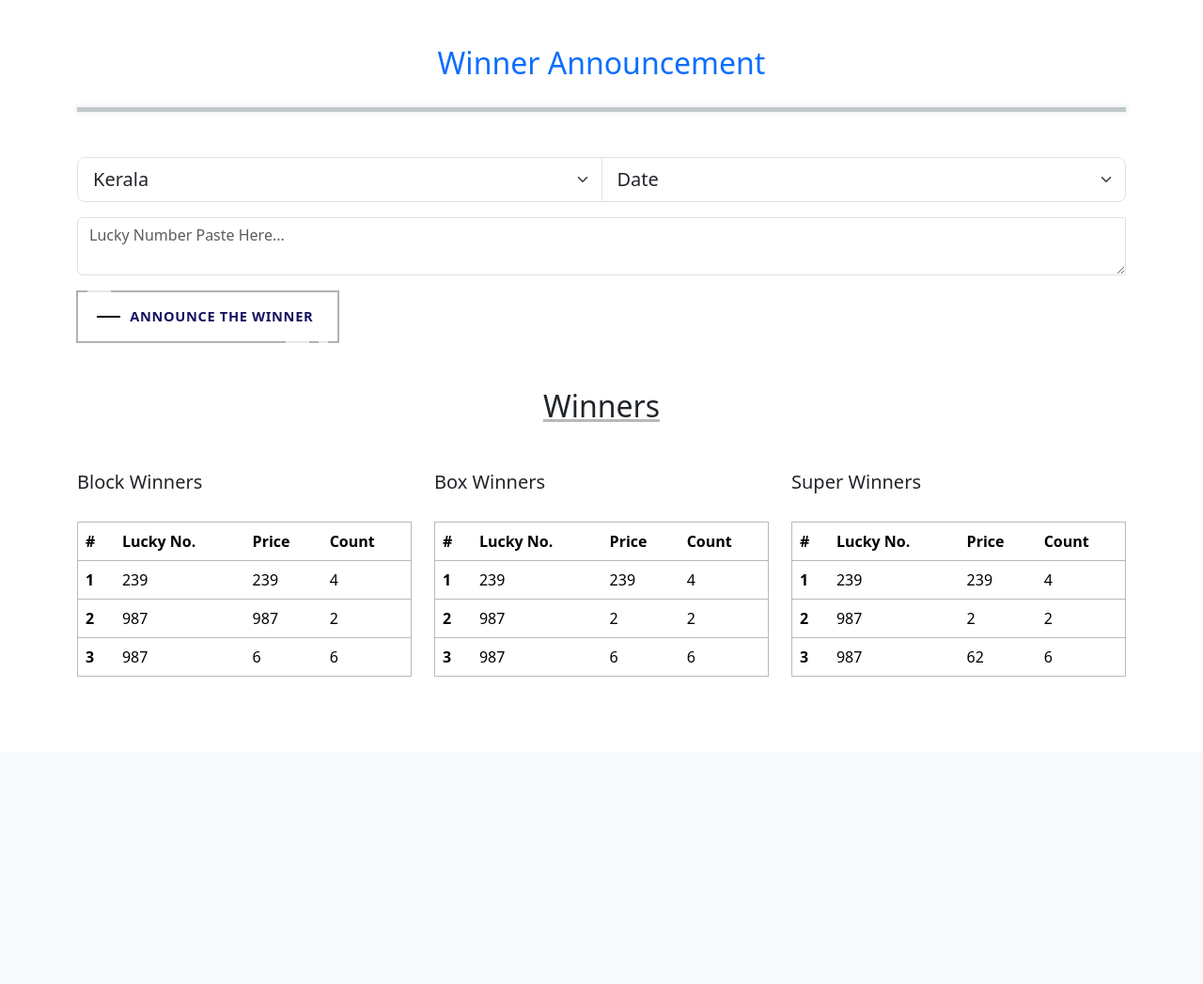
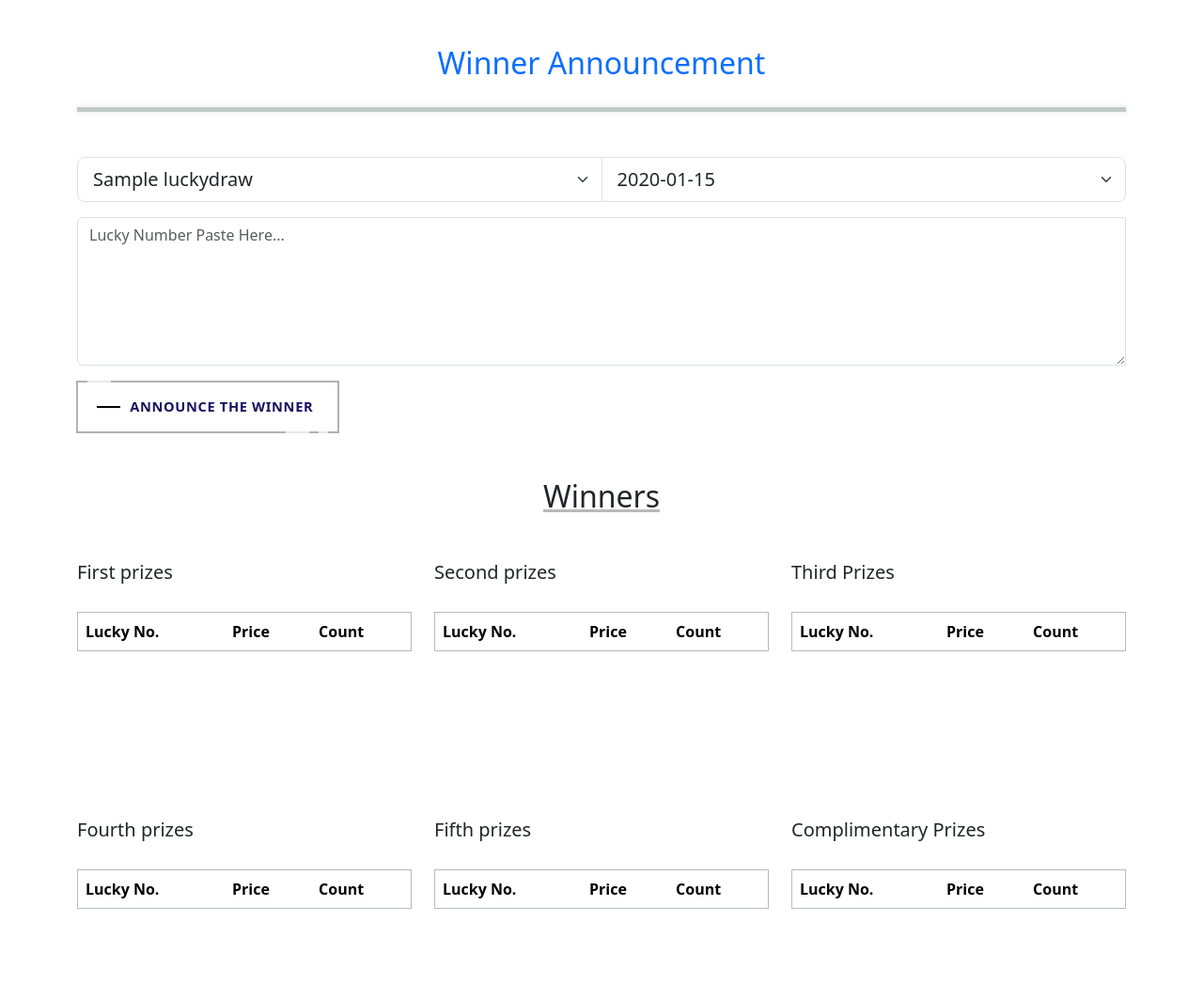
Before and after one commit to Rashicom/LuckyDraw, a Django app: page /luckydraw/draw/ in a window 1280 px wide. Shown: the part 62-1109 px from the top of the page at 94% size. Before the commit the page ends 782 px from the top, so only its background shows below. Run offline with Django 4.2, Linux system fonts and the light colour scheme; tables that the repository leaves empty hold one stand-in row (values such as "Sample post"); lists and menus that the app fills with data are empty.

Commit message:
drow and listing completed

```diff
--- a/luckydraw/views.py
+++ b/luckydraw/views.py
@@ -330,11 +330,13 @@ class AnnounceWinner(View):
         and return all winner informations
         accept: lucky_numbers, luckydrawtype_id, context_date
         """
-
+        print("ANNOUNCING WINNERES")
         # serialize and validate data
+        print(request.POST)
         form = self.form_class(request.POST)
         if not form.is_valid():
-            return render(request,self.templet,{"error":form.errors})
+            print("form not valied")
+            return render(request,self.templet,{"error":"Invalid Creadencials"})
 
         # extract validate data
         luckydrawtype_id = form.cleaned_data.get('luckydrawtype_id')
@@ -344,7 +346,7 @@ class AnnounceWinner(View):
         # CHECK 1 : context_date not grater than todays
         time_zone = pytz.timezone('Asia/Kolkata')
         today_date = datetime.now(time_zone).date()
-        context_date_obj = datetime.strptime(str(context_date), "%YYYY:%MM:%DD").date()
+        context_date_obj = datetime.strptime(str(context_date), "%Y-%m-%d").date()
 
         if context_date_obj > today_date:
             return render(request,self.templet,{"error":"Invalied date"})
@@ -359,11 +361,16 @@ class AnnounceWinner(View):
 
 
         # CHECK 3 : never allow the announcement if already announced befor
-        context_obj = LuckyDrawContext.objects.get(luckydrawtype_id = luckydraw_obj.luckydrawtype_id, context_date=context_date)
+        try:
+            context_obj = LuckyDrawContext.objects.get(luckydrawtype_id = luckydraw_obj.luckydrawtype_id, context_date=context_date)
+        except Exception as e:
+            return render(request,self.templet,{"error":"Context not found"})
+
 
         # if the winner is already announced
-        if context_obj.is_winner_announced == True:
-            return render(request,self.templet,{"error":"Already announced"})
+        # if context_obj.is_winner_announced == True:
+        #     print("already announced")
+        #     return render(request,self.templet,{"error":"Already announced"})
 
         # ALL TEST IS PASSESD
         context_winners = AnnounceWinners(luckydrawtype_id=luckydrawtype_id, context_date=context_date, lucky_numbers=lucky_numbers)
@@ -377,14 +384,19 @@ class AnnounceWinner(View):
         # get announced winners data
         coupen_filter = self.coupen_filter_class(luckydrawtype_id= luckydrawtype_id, context_date=context_date)
         data = coupen_filter.getcontext_and_validate()
+        print(data)
+        return render(request,self.templet,data)
 
-        return render(request,self.templet,data)
+
 
     def get(self, request, *args, **kwargs):
         """
         retunr winner announcement page
         """
-        return render(request,self.templet)
+        lucky_draw = LuckyDraw.objects.all()
+        contests = LuckyDrawContext.objects.values('context_date').distinct()
+
+        return render(request,self.templet,{"lucky_draw":lucky_draw, "contests":contests})
 
 
 
--- a/templates/lucky_draw.html
+++ b/templates/lucky_draw.html
@@ -166,17 +166,17 @@
         <!-- navbar -->
     <nav class="navbar navbar-expand-lg bg-body-tertiary">
         <div class="container-fluid">
-            <a class="navbar-brand text-light" href="index.html">HOME</a>
+            <a class="navbar-brand text-light" href="{% url "login" %}">HOME</a>
             <button class="navbar-toggler" type="button" data-bs-toggle="collapse" data-bs-target="#navbarSupportedContent" aria-controls="navbarSupportedContent" aria-expanded="false" aria-label="Toggle navigation">
             <span class="navbar-toggler-icon"></span>
             </button>
             <div class="collapse navbar-collapse" id="navbarSupportedContent">
             <ul class="navbar-nav mx-auto m-1">
                 <li class="nav-item">
-                    <a class="nav-link"  href="add.html">COUPON ADD</a>
+                    <a class="nav-link"  href="#">COUPON ADD</a>
                 </li>
                 <li class="nav-item">
-                    <a class="nav-link ms-4 text-light under_line"  href="draw.html">DRAW PORT</a>
+                    <a class="nav-link ms-4 text-light under_line"  href="#">DRAW PORT</a>
                 </li>
                 </ul>
             <div class="d-flex" role="search">
@@ -210,6 +210,8 @@
         <section class="text_Area">
             <div class="container mt-5">
                 <div class="row">
+                    <form action="" method="POST">
+                    {% csrf_token %}
                     <div class="col-md-12">
                         <!-- dropdown -->
                         <!-- <select class="form-select form-select-lg mb-3" aria-label="Large select example">
@@ -219,35 +221,43 @@
                             <option value="3">Dear 3</option>
                         </select> -->
                         <div class="input-group mb-3">
-                            <select class="form-select form-select-lg" id="inputGroupSelect02">
+
+                            <select class="form-select form-select-lg" name="luckydrawtype_id" id="inputGroupSelect02">
                               <!-- <option selected>Choose...</option> -->
-                              <option value="1">Kerala</option>
-                              <option value="2">Dear 1</option>
-                              <option value="3">Dear 2</option>
-                              <option value="4">Dear 3</option>
+                              {% for i in lucky_draw %}
+                              <option value={{i.luckydrawtype_id}}>{{i.luckydraw_name}}</option>
+                              {% endfor %}
                             </select>
-                            <select class="form-select form-select-lg" id="inputGroupSelect02">
-                              <option selected>Date</option>
+
+
+                            <select class="form-select form-select-lg" name="context_date" id="inputGroupSelect02">
+
                               <!-- <option value="1">Date</option> -->
-                              <option value="2">12/04/2023</option>
-                              <option value="3">19/04/2023</option>
-                              <option value="4">21/05/2023</option>
+                              {% for i in contests %}
+                                <option value="{{i.context_date|date:"Y-m-d"}}">{{i.context_date|date:"Y-m-d"}}</option>
+                              {% endfor %}
                             </select>
                             <!-- <input class="input-group-text" for=""></input> -->
                           </div>
 
                         <div class="input-group">
-                            <textarea class="form-control" placeholder="Lucky Number Paste Here..."></textarea>
+                            <textarea class="form-control" rows="6" name="lucky_numbers" placeholder="Lucky Number Paste Here..."></textarea>
+
                             <div class="input-group mt-3">
-                                <a class="fancy" href="#">
+                                <button class="fancy" type="submit">
                                     <span class="top-key"></span>
                                     <span class="text">Announce the winner</span>
                                     <span class="bottom-key-1"></span>
                                     <span class="bottom-key-2"></span>
-                                  </a>
+                                </button>
+
                             </div>
+                            {% if error %}
+                                <p>{{error}}</p>
+                            {% endif %}
                         </div>
                     </div>
+                    </form>
                 </div>
             </div>
         </section>
@@ -257,105 +267,170 @@
                 <h2 class="text-center headline">Winners</h2>
                 <div class="row">
                     <div class="col-md-4 block">
-                        <h3>Block Winners</h3>
+                        <h3> First prizes</h3>
                         <table class="table table-hover">
                             <thead>
                                 <tr>
-                                  <th scope="col">#</th>
                                   <th scope="col">Lucky No.</th>
                                   <th scope="col">Price</th>
                                   <th scope="col">Count</th>
                                 </tr>
                               </thead>
                               <tbody>
-                                <tr>
-                                  <th scope="row">1</th>
-                                  <td>239</td>
-                                  <td>239</td>
-                                  <td>4</td>
-                                </tr>
-                                <tr>
-                                  <th scope="row">2</th>
-                                  <td>987</td>
-                                  <td>987</td>
-                                  <td>2</td>
-                                </tr>
-                                <tr>
-                                  <th scope="row">3</th>
-                                  <td>987</td>
-                                  <td>6</td>
-                                  <td>6</td>
-                                </tr>
+
+                                {% if FIRST_PRIZE %}
+                                    {% for prize in FIRST_PRIZE %}
+                                        <tr>
+                                        <td>{{prize.coupen_number}}</td>
+                                        <td>{{prize.prize}}</td>
+                                        <td>{{prize.coupen_count}}</td>
+                                        </tr>
+                                    {% endfor %}
+                                {% endif %}
+
                               </tbody>
                         </table>
                     </div>
                     <!-- Box -->
                     <div class="col-md-4 box">
-                        <h3>Box Winners</h3>
+                        <h3>Second prizes</h3>
                         <table class="table table-hover">
                             <thead>
                                 <tr>
-                                  <th scope="col">#</th>
                                   <th scope="col">Lucky No.</th>
                                   <th scope="col">Price</th>
                                   <th scope="col">Count</th>
                                 </tr>
                               </thead>
                               <tbody>
-                                <tr>
-                                  <th scope="row">1</th>
-                                  <td>239</td>
-                                  <td>239</td>
 
-                                  <td>4</td>
-                                </tr>
-                                <tr>
-                                  <th scope="row">2</th>
-                                  <td>987</td>
-                                  <td>2</td>
-                                  <td>2</td>
-                                </tr>
-                                <tr>
-                                  <th scope="row">3</th>
-                                  <td>987</td>
-                                  <td>6</td>
-                                  <td>6</td>
-                                </tr>
+
+                                {% if SECOND_PRIZE %}
+                                    {% for prize in SECOND_PRIZE %}
+                                        <tr>
+                                        <td>{{prize.coupen_number}}</td>
+                                        <td>{{prize.prize}}</td>
+                                        <td>{{prize.coupen_count}}</td>
+                                        </tr>
+                                    {% endfor %}
+                                {% endif %}
+
+
                               </tbody>
                         </table>
                     </div>
                     <!-- Super Winners -->
                     <div class="col-md-4 super">
-                        <h3>Super Winners</h3>
+                        <h3>Third Prizes</h3>
                         <table class="table table-hover">
                             <thead>
                                 <tr>
-                                  <th scope="col">#</th>
                                   <th scope="col">Lucky No.</th>
                                   <th scope="col">Price</th>
                                   <th scope="col">Count</th>
                                 </tr>
                               </thead>
                               <tbody>
+
+                                {% if THIRD_PRIZE %}
+                                    {% for prize in THIRD_PRIZE %}
+                                        <tr>
+                                        <td>{{prize.coupen_number}}</td>
+                                        <td>{{prize.prize}}</td>
+                                        <td>{{prize.coupen_count}}</td>
+                                        </tr>
+                                    {% endfor %}
+                                {% endif %}
+
+                              </tbody>
+                        </table>
+                    </div>
+                </div>
+            </div>
+        </section>
+
+
+        <section class="winners">
+            <div class="container mt-5">
+                <div class="row">
+                    <div class="col-md-4 block">
+                        <h3> Fourth prizes</h3>
+                        <table class="table table-hover">
+                            <thead>
                                 <tr>
-                                  <th scope="row">1</th>
-                                  <td>239</td>
-                                  <td>239</td>
+                                  <th scope="col">Lucky No.</th>
+                                  <th scope="col">Price</th>
+                                  <th scope="col">Count</th>
+                                </tr>
+                              </thead>
+                              <tbody>
 
-                                  <td>4</td>
+
+                                {% if FOURTH_PRIZE %}
+                                    {% for prize in FOURTH_PRIZE %}
+                                        <tr>
+                                        <td>{{prize.coupen_number}}</td>
+                                        <td>{{prize.prize}}</td>
+                                        <td>{{prize.coupen_count}}</td>
+                                        </tr>
+                                    {% endfor %}
+                                {% endif %}
+
+
+                              </tbody>
+                        </table>
+                    </div>
+                    <!-- Box -->
+                    <div class="col-md-4 box">
+                        <h3>Fifth prizes</h3>
+                        <table class="table table-hover">
+                            <thead>
+                                <tr>
+                                  <th scope="col">Lucky No.</th>
+                                  <th scope="col">Price</th>
+                                  <th scope="col">Count</th>
                                 </tr>
+                              </thead>
+                              <tbody>
+
+
+                                {% if FIFTH_PRIZE %}
+                                    {% for prize in FIFTH_PRIZE %}
+                                        <tr>
+                                        <td>{{prize.coupen_number}}</td>
+                                        <td>{{prize.prize}}</td>
+                                        <td>{{prize.coupen_count}}</td>
+                                        </tr>
+                                    {% endfor %}
+                                {% endif %}
+
+
+                              </tbody>
+                        </table>
+                    </div>
+                    <!-- Super Winners -->
+                    <div class="col-md-4 super">
+                        <h3>Complimentary Prizes</h3>
+                        <table class="table table-hover">
+                            <thead>
                                 <tr>
-                                  <th scope="row">2</th>
-                                  <td>987</td>
-                                  <td>2</td>
-                                  <td>2</td>
+                                  <th scope="col">Lucky No.</th>
+                                  <th scope="col">Price</th>
+                                  <th scope="col">Count</th>
                                 </tr>
-                                <tr>
-                                  <th scope="row">3</th>
-                                  <td>987</td>
-                                  <td>62</td>
-                                  <td>6</td>
-                                </tr>
+                              </thead>
+                              <tbody>
+
+                                {% if COMPLIMENTERY_PRIZE %}
+                                    {% for prize in COMPLIMENTERY_PRIZE %}
+                                        <tr>
+                                        <td>{{prize.coupen_number}}</td>
+                                        <td>{{prize.prize}}</td>
+                                        <td>{{prize.coupen_count}}</td>
+                                        </tr>
+                                    {% endfor %}
+                                {% endif %}
+
                               </tbody>
                         </table>
                     </div>
```
